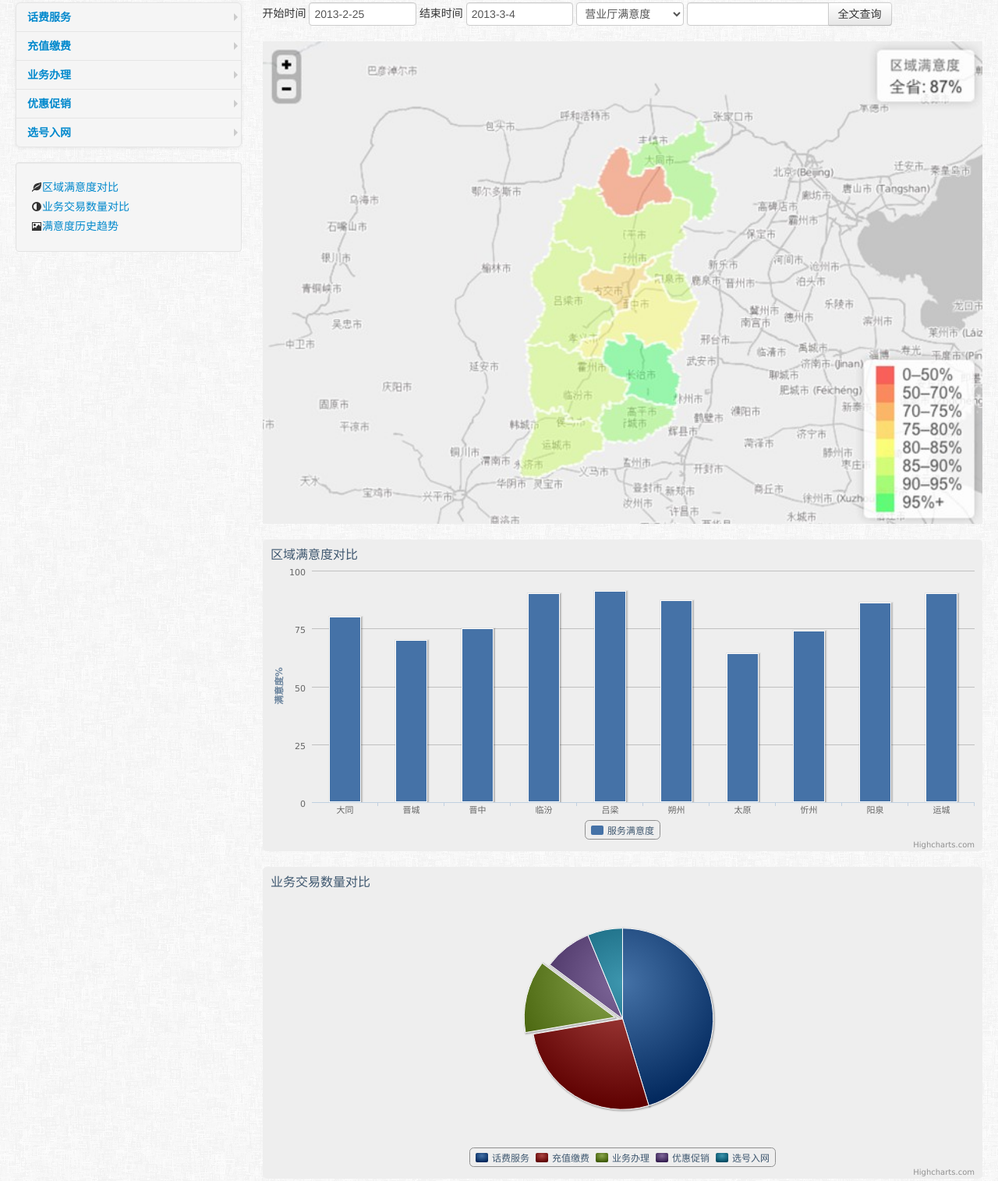
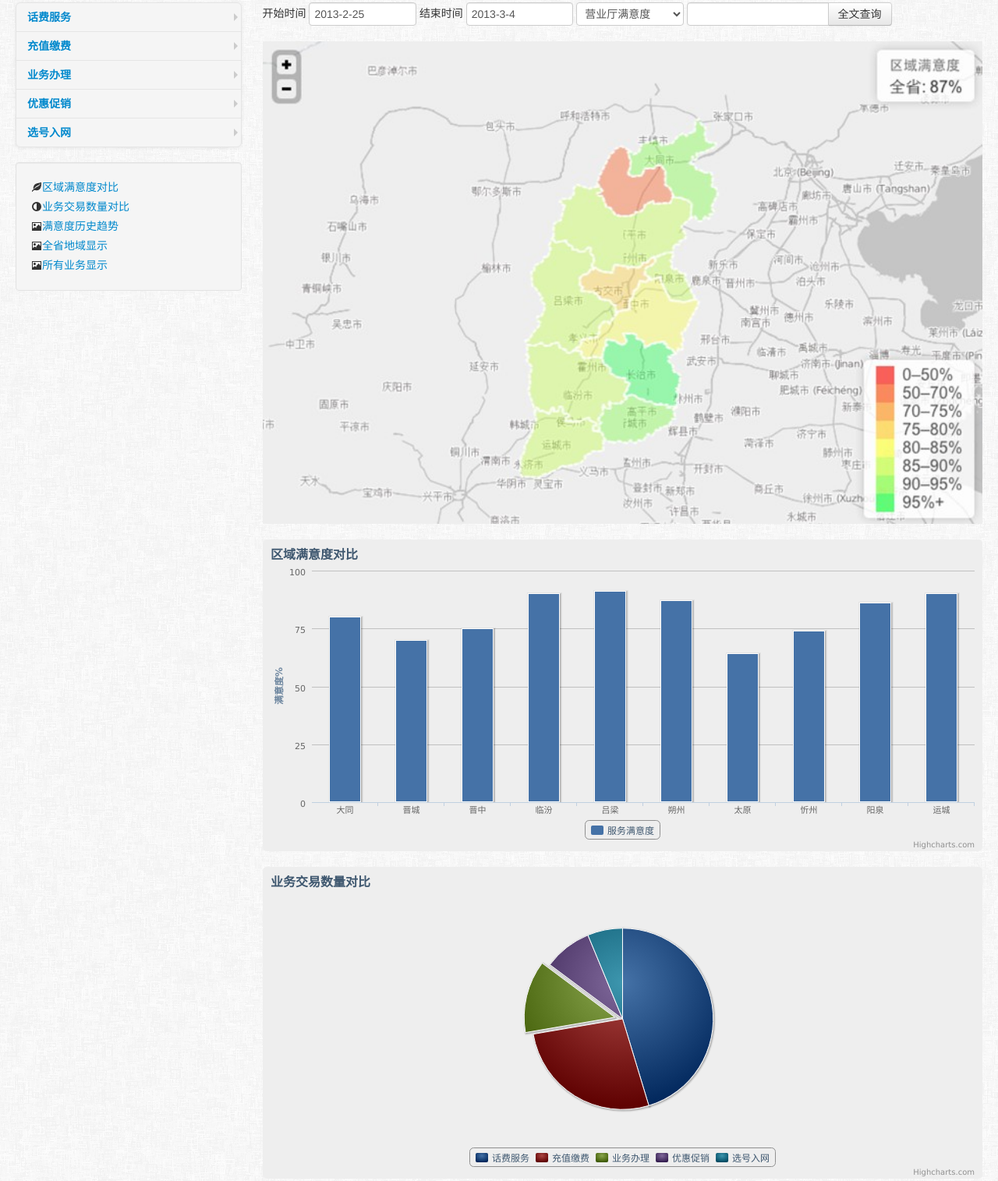
Before and after one commit to santochan/small_demo, a plain HTML site: page index.html in a window 1280 px wide. Shown: the part 57-1572 px from the top of the page at 78% size. Drawn offline with Linux system fonts and the light colour scheme.

Commit message:
change styles

```diff
--- a/index.html
+++ b/index.html
@@ -33,7 +33,7 @@
   </head>
 
   <body>
-      <div class="navbar navbar navbar-fixed-top">
+      <div class="navbar navbar-inverse navbar-fixed-top">
         <div class="navbar-inner">
           <div class="container-fluid">
             <button type="button" class="btn btn-navbar" data-toggle="collapse" data-target=".nav-collapse">
@@ -142,6 +142,8 @@
                   <li><i class="icon-leaf"></i><a href="#column_chart">区域满意度对比</a></li>
                   <li><i class="icon-adjust"></i><a href="#pie_chart">业务交易数量对比</a></li>
                   <li><i class="icon-picture"></i><a href="#line_chart">满意度历史趋势</a></li>
+                  <li><i class="icon-picture"></i><a href="#">全省地域显示</a></li>
+                  <li><i class="icon-picture"></i><a href="#">所有业务显示</a></li>
                 </ul>
               </div>
 
--- a/js/custom.js
+++ b/js/custom.js
@@ -14,7 +14,11 @@ $(function() {
             },
             title: {
                 align:"left",
-                text: '满意度趋势图（月）'
+                text: '满意度趋势图（月）',
+                style:{
+
+                  fontWeight: 600
+                }
             },
             xAxis: {
                 type: 'datetime'
@@ -161,7 +165,11 @@ $(function() {
             },
             title: {
                 align:"left",
-                text: '区域满意度对比'
+                text: '区域满意度对比',
+                style:{
+
+                            fontWeight: 600
+                }
             },
             tooltip: {
                         pointFormat: '{series.name}: <b>{point.y}%</b>',
@@ -201,7 +209,11 @@ $(function() {
                       },
                       title: {
                           align:"left",
-                          text: '业务交易数量对比'
+                          text: '业务交易数量对比',
+                          style:{
+
+                            fontWeight: 600
+                          }
                       },
                       tooltip: {
                         pointFormat: '{series.name}: <b>{point.percentage}%</b>',
```
